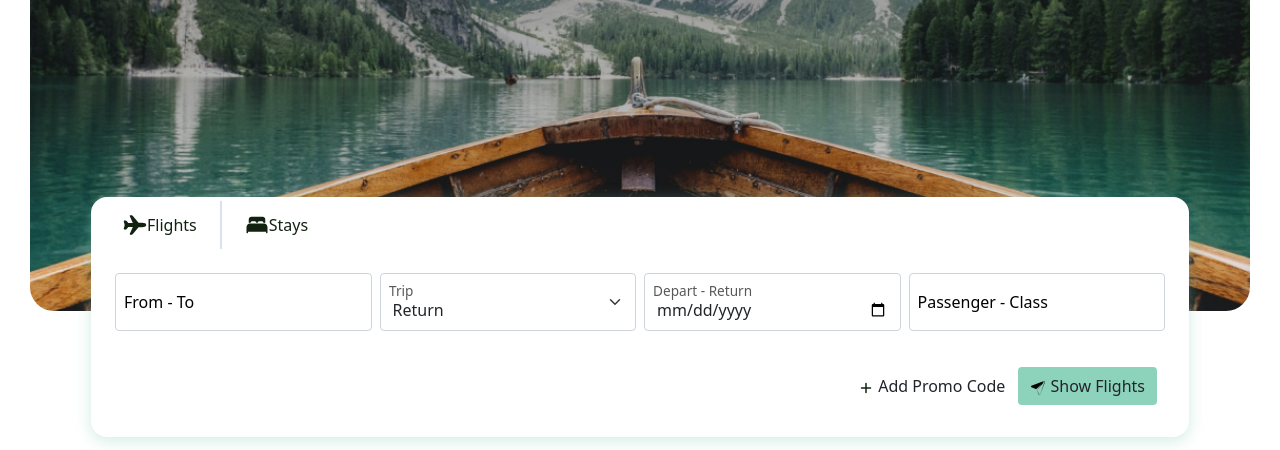
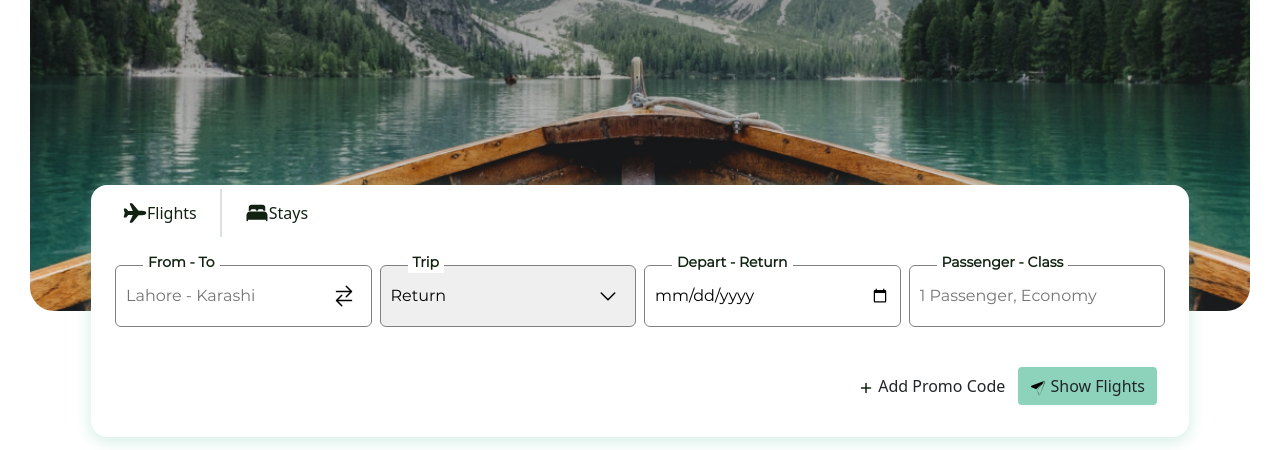
Before and after one commit to AboodW/Travel_LandingPage, a plain HTML site: page index.html in a window 1280 px wide. Shown: the part 350-800 px from the top of the page. Drawn offline with nearby package versions, Linux system fonts and the light colour scheme.

Commit message:
html and css is ready

```diff
--- a/Css/style.css
+++ b/Css/style.css
@@ -13,6 +13,43 @@
   src: url("../assets/webfonts/Montserrat\ Regular.ttf") format("woff2"),
     url("../assets/webfonts/Montserrat\ Regular.ttf") format("woff"),
     url("../assets/webfonts/Montserrat\ Regular.ttf") format("truetype");
+}
+
+.input-wrapper {
+  position: relative;
+}
+.l-input {
+  border: 1px solid gray;
+  border-radius: 6px;
+  position: relative;
+  width: 100%;
+  line-height: 6ex;
+  padding: 5px 10px;
+  font-family: "Montserrat Regular", sans-serif;
+}
+select.l-input {
+  /* height: 71.8px; */
+  -webkit-appearance: none; /* for Safari/Chrome */
+  -moz-appearance: none; /* for Firefox */
+  appearance: none;
+}
+.l-title {
+  position: absolute;
+  top: -1.8ex;
+  z-index: 1;
+  left: 2em;
+  background-color: white;
+  font-weight: 700;
+  padding: 0 5px;
+  font-size: 14px;
+  color: #112211;
+  font-family: "Montserrat Regular", sans-serif;
+}
+.l-icon {
+  position: absolute;
+  top: 50%;
+  right: 16px;
+  transform: translateY(-50%);
 }
 
 /*  background-image: linear-gradient(to bottom, rgba(0, 0, 0, 0.5), rgba(0, 0, 0, 0));*/
@@ -81,9 +118,9 @@ header {
   color: #112211;
 }
 
-label {
+/* label {
   color: black;
-}
+} */
 
 .showflights {
   background-color: #8dd3bb;
@@ -377,8 +414,14 @@ footer {
 }
 
 @media only screen and (max-width: 767px) {
+  .l-title {
+    font-size: 12px;
+  }
+  .panSec {
+    margin-top: 20rem;
+  }
   header {
-    padding-bottom: 3rem;
+    padding-bottom: 10rem;
   }
   p.plantitle {
     font-size: 1.5rem;
@@ -415,10 +458,10 @@ footer {
     padding-bottom: 10rem;
   }
   .panSec {
-    margin-top: 22rem;
+    margin-top: 26rem;
   }
   .barcon {
-    bottom: -80%;
+    bottom: -95%;
     border-radius: 0;
     width: 100%;
   }
@@ -462,4 +505,7 @@ footer {
   footer {
     margin-top: 3rem;
   }
+  .input-wrapper {
+    margin-bottom: 15px;
+  }
 }
--- a/index.html
+++ b/index.html
@@ -61,41 +61,55 @@
           </div>
 
           <div class="bar2 row align-items-center justify-content-between">
-            <div class="col-lg-3 form-floating px-1 my-1">
-              <input
-                type="text"
-                class="form-control fromfield"
-                id="floatingInputGroup1"
-                placeholder="Username"
-              />
-              <label for="floatingInputGroup1">From - To</label>
+            <div class="col-lg-3 form-floating px-1 my-2">
+              <div class="input-wrapper">
+                <label class="l-title" for="pos">From - To</label>
+                <input
+                  class="l-input"
+                  type="pos"
+                  placeholder="Lahore - Karashi"
+                />
+                <img
+                  class="l-icon"
+                  src="./assets/ion_swap-horizontal.svg"
+                  alt="arrows"
+                />
+              </div>
             </div>
-            <div class="col-lg-3 form-floating px-1 my-1">
-              <select class="form-select" id="floatingSelectGrid">
-                <option selected="">Return</option>
-                <option value="1">One</option>
-                <option value="2">Two</option>
-                <option value="3">Three</option>
-              </select>
-              <label for="floatingSelectGrid">Trip</label>
+            <div class="col-lg-3 form-floating px-1 my-2">
+              <div class="input-wrapper">
+                <label class="l-title" for="trip">Trip</label>
+                <select class="l-input" name="trip" id="trip">
+                  <option value="return">Return</option>
+                </select>
+                <img
+                  class="l-icon"
+                  src="./assets/chevron_down.svg"
+                  alt="chevron"
+                />
+              </div>
             </div>
-            <div class="col-lg-3 form-floating px-1 my-1">
-              <input
-                type="date"
-                class="form-control datefield"
-                id="floatingInputGroup1"
-                placeholder="Username"
-              />
-              <label for="floatingInputGroup1">Depart - Return</label>
+            <div class="col-lg-3 form-floating px-1 my-2">
+              <div class="input-wrapper">
+                <label class="l-title" for="date">Depart - Return</label>
+                <input
+                  class="l-input"
+                  id="date"
+                  type="date"
+                  placeholder="07 Nov 22 - 13 Nov 22"
+                />
+              </div>
             </div>
-            <div class="col-lg-3 form-floating px-1 my-1">
-              <input
-                type="text"
-                class="form-control textfield"
-                id="floatingInputGroup1"
-                placeholder="Username"
-              />
-              <label for="floatingInputGroup1">Passenger - Class</label>
+            <div class="col-lg-3 form-floating px-1 my-2">
+              <div class="input-wrapper">
+                <label class="l-title" for="passenger">Passenger - Class</label>
+                <input
+                  class="l-input"
+                  id="passenger"
+                  type="text"
+                  placeholder="1 Passenger, Economy"
+                />
+              </div>
             </div>
           </div>
           <div class="bar3">
```
Also changed, not shown: assets/chevron_down.svg (added), assets/ion_swap-horizontal.svg (added).
